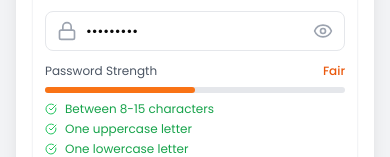
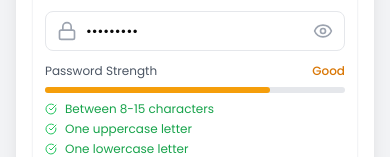
Before and after one commit to Dexian-RCA-codespire-internal/codespire-dexian-frontend, a React (Vite) app: page /register in a window 390 px wide. Both pictures are taken after typing "Sample", "Sample", "name@example.com", "5551234", "Sample123", "Sample123" into the empty fields and a click on the button "Create Account". Shown: the part 402-559 px from the top of the page. Built offline with nearby package versions, Linux system fonts and the light colour scheme; no server answers; what supertokens-auth-react would draw is missing.

Commit message:
added validation for phone

```diff
--- a/src/config/navigation.js
+++ b/src/config/navigation.js
@@ -5,7 +5,7 @@ export const navigationConfig = {
   // Core features (always enabled)
   dashboard: true,
   aiRca: true,
-  sla: true,                    // SLA Monitoring
+  sla: false,                    // SLA Monitoring
 
 
   // Optional features (can be enabled/disabled)
--- a/src/constants/countryCodes.js
+++ b/src/constants/countryCodes.js
@@ -114,8 +114,6 @@ export const COUNTRY_CODES = [
   { code: 'CD', name: 'Democratic Republic of the Congo', dialCode: '+243', flag: '🇨🇩' },
   { code: 'AO', name: 'Angola', dialCode: '+244', flag: '🇦🇴' },
   { code: 'CM', name: 'Cameroon', dialCode: '+237', flag: '🇨🇲' },
-  { code: 'TD', name: 'Chad', dialCode: '+235', flag: '🇹🇩' },
-  { code: 'CF', name: 'Central African Republic', dialCode: '+236', flag: '🇨🇫' },
   { code: 'RU', name: 'Russia', dialCode: '+7', flag: '🇷🇺' },
   { code: 'TR', name: 'Turkey', dialCode: '+90', flag: '🇹🇷' },
   { code: 'IL', name: 'Israel', dialCode: '+972', flag: '🇮🇱' },
--- a/src/pages/Auth/Register.jsx
+++ b/src/pages/Auth/Register.jsx
@@ -44,22 +44,23 @@ export default function Register() {
   }
 
   // Password strength calculation
-  const passwordStrength = getPasswordStrength(formData.password)
-  const passwordRequirements = getPasswordRequirements(formData.password)
+  const passwordStrength = getPasswordStrength(formData.password);
+  const passwordRequirements = getPasswordRequirements(formData.password);
+
   const strengthBarClass =
-  passwordStrength.level === 'weak' ? 'bg-red-500' :
-  passwordStrength.level === 'fair' ? 'bg-orange-500' :
-  passwordStrength.level === 'good' ? 'bg-green-500' :
-  passwordStrength.level === 'strong' ? 'bg-green-500' :
-  passwordStrength.level === 'invalid' ? 'bg-red-500' :
-  'bg-gray-300';
+    passwordStrength.level === 'weak'   ? 'bg-red-500'    :
+    passwordStrength.level === 'fair'   ? 'bg-orange-500' :
+    passwordStrength.level === 'good'   ? 'bg-amber-500'   :
+    passwordStrength.level === 'strong' ? 'bg-green-500'  :
+    passwordStrength.level === 'invalid'? 'bg-red-500'    :
+    'bg-gray-300';
 
   const strengthPercent =
-    passwordStrength.level === 'weak' ? 25 :
-    passwordStrength.level === 'fair' ? 50 :
-    passwordStrength.level === 'good' ? 75 :
+    passwordStrength.level === 'weak'   ? 25  :
+    passwordStrength.level === 'fair'   ? 50  :
+    passwordStrength.level === 'good'   ? 75  :
     passwordStrength.level === 'strong' ? 100 :
-    passwordStrength.level === 'invalid' ? 'bg-red-500' :
+    passwordStrength.level === 'invalid'? 0   :
     0;
 
   // Country dropdown functions
@@ -73,10 +74,9 @@ export default function Register() {
 
   const handlePhoneChange = (e) => {
     const value = e.target.value
-    // Limit to 15 digits total (including country code)
-    if (value.length <= 15) {
-      setFormData(prev => ({ ...prev, phone: value }))
-    }
+    const digitsOnly = value.replace(/\D+/g, '');
+    const LOCAL_MAX = 15;
+    setFormData(prev => ({ ...prev, phone: digitsOnly.slice(0, LOCAL_MAX) }));
   }
 
   // Close dropdown when clicking outside
@@ -263,13 +263,14 @@ export default function Register() {
                     required
                   />
                   {validationErrors.firstName && touchedFields.firstName && (
-                    <div className="flex items-center mt-1 text-red-600 text-xs">
+                    <div className="flex items-center mt-1 text-red-600 text-xs mt-10 ">
+
                       <AlertCircle className="h-3 w-3 mr-1" />
                       {validationErrors.firstName}
                     </div>
                   )}
                 </div>
-                <div className="relative">
+                <div className="relative " >
                   <div className="absolute inset-y-0 left-0 pl-3 flex items-center pointer-events-none">
                     <User className="h-5 w-5 text-gray-400" />
                   </div>
@@ -288,8 +289,8 @@ export default function Register() {
                     required
                   />
                   {validationErrors.lastName && touchedFields.lastName && (
-                    <div className="flex items-center mt-1 text-red-600 text-xs">
-                      <AlertCircle className="h-3 w-3 mr-1" />
+                    <div className="flex items-center text-red-600 text-xs absolute">
+                      {/* <AlertCircle className="h-3 w-3 mr-1 " /> */}
                       {validationErrors.lastName}
                     </div>
                   )}
@@ -382,6 +383,10 @@ export default function Register() {
                       name="phone"
                       value={formData.phone}
                       onChange={handlePhoneChange}
+                      maxLength={15}
+                      inputMode="numeric"
+                      pattern="[0-9]*"
+                      autoComplete="tel"
                       placeholder="Phone Number"
                       className="pl-10 h-10 sm:h-12 border border-gray-200 rounded-r-lg rounded-l-none focus:ring-2 focus:ring-blue-500 focus:border-blue-500 bg-white text-sm sm:text-base"
                       required
@@ -424,12 +429,15 @@ export default function Register() {
                   <div className="flex items-center justify-between">
                     <span className="text-xs sm:text-sm text-gray-600">Password Strength</span>
                     <span className={`text-xs sm:text-sm font-medium ${
-                      passwordStrength.level === 'weak' ? 'text-red-600' :
-                      passwordStrength.level === 'fair' ? 'text-orange-600' :
-                      passwordStrength.level === 'good' ? 'text-green-600' : 'text-green-600'
-                    }`}>
-                      {passwordStrength.text}
-                    </span>
+                        passwordStrength.level === 'weak'   ? 'text-red-600'    :
+                        passwordStrength.level === 'fair'   ? 'text-orange-600' :
+                        passwordStrength.level === 'good'   ? 'text-amber-600'   :
+                        passwordStrength.level === 'strong' ? 'text-green-600'  :
+                        passwordStrength.level === 'invalid'? 'text-red-600'    :
+                        'text-gray-600'
+                      }`}>
+                        {passwordStrength.text}
+                      </span>
                   </div>
                   <div className="w-full bg-gray-200 rounded-full h-1.5 sm:h-2">
                     <div
--- a/src/utils/validation.js
+++ b/src/utils/validation.js
@@ -16,14 +16,10 @@ export const validatePassword = (password = "") => {
   const meetsMin = length >= MIN_LENGTH;
   const meetsMax = length <= MAX_LENGTH;
 
-  // Check for repeated characters (3 or more in a row)
-  const hasRepeatedChars = /(.)\1{2,}/.test(password);
-
-  // Check for overall diversity (not just repeated single char)
-  const uniqueChars = new Set(password.split('')).size;
-  const isDiverse = uniqueChars >= 5; // Require at least 5 unique chars for strong
-
-  const allCriteria = meetsMin && hasUpperCase && hasLowerCase && hasNumber && hasSpecialChar && isDiverse && !hasRepeatedChars;
+  const criteria = [meetsMin, hasUpperCase, hasLowerCase, hasNumber, hasSpecialChar];
+  const score = criteria.filter(Boolean).length;
+  const allCriteria = score === 5;
+  const isValid = allCriteria && meetsMax;
 
   return {
     isValid: allCriteria && meetsMax,
@@ -36,9 +32,7 @@ export const validatePassword = (password = "") => {
     hasSpecialChar,
     length,
     allCriteria,
-    hasRepeatedChars,
-    isDiverse,
-    score: [meetsMin, hasUpperCase, hasLowerCase, hasNumber, hasSpecialChar, isDiverse, !hasRepeatedChars].filter(Boolean).length
+    score: [meetsMin, hasUpperCase, hasLowerCase, hasNumber, hasSpecialChar].filter(Boolean).length
   };
 };
 
@@ -52,23 +46,18 @@ export const getPasswordStrength = (password = "") => {
     return { level: 'invalid', color: 'red', text: 'Too long (max 15)' };
   }
 
-  if (len < 5) {
-    return { level: 'weak', color: 'red', text: 'Weak' };
+  switch (true) {
+    case (v.score <= 2):
+      return { level: 'weak',  color: 'red',    text: 'Weak' };
+    case (v.score === 3):
+      return { level: 'fair',  color: 'orange', text: 'Fair' };
+    case (v.score === 4):
+      return { level: 'good',  color: 'green',   text: 'Good' };
+    case (v.score === 5):
+      return { level: 'strong',color: 'green',  text: 'Strong' };
+    default:
+      return { level: 'weak',  color: 'red',    text: 'Weak' };
   }
-
-  if (len >= 5 && (v.hasNumber || v.hasSpecialChar) && !v.allCriteria) {
-    return { level: 'fair', color: 'orange', text: 'Fair' };
-  }
-
-  if (v.allCriteria && len <= 10) {
-    return { level: 'good', color: 'blue', text: 'Good' };
-  }
-
-  if (v.allCriteria && len >= 11) {
-    return { level: 'strong', color: 'green', text: 'Strong' };
-  }
-
-  return { level: 'weak', color: 'red', text: 'Weak' };
 };
 
 export const getPasswordRequirements = (password = "") => {
@@ -82,34 +71,34 @@ export const getPasswordRequirements = (password = "") => {
   ];
 };
 
-// Phone number validation (unchanged)
+// Phone number validation
 export const validatePhoneNumber = (phone) => {
   const phoneRegex = /^\+?[\d\s\-\(\)]{10,15}$/;
   return phoneRegex.test(phone);
 };
 
-// Name validation (unchanged)
+// Name validation
 export const validateName = (name) => {
   const nameRegex = /^[a-zA-Z\s]{2,50}$/;
   return nameRegex.test(name.trim());
 };
 
-// OTP validation (unchanged)
+// OTP validation
 export const validateOTP = (otp) => {
   const otpRegex = /^\d{6}$/;
   return otpRegex.test(otp);
 };
 
-// Registration form validator (only tweak the error text to match new rules)
+// Registration form validator
 export const validateRegistrationForm = (formData) => {
   const errors = {};
 
   if (!formData.firstName || !validateName(formData.firstName)) {
-    errors.firstName = 'First name must be 2-50 characters and contain only letters';
+    errors.firstName = 'Enter between 2-50 characters';
   }
 
   if (!formData.lastName || !validateName(formData.lastName)) {
-    errors.lastName = 'Last name must be 2-50 characters and contain only letters';
+    errors.lastName = 'Enter between 2-50 characters';
   }
 
   if (!formData.email || !validateEmail(formData.email)) {
@@ -140,8 +129,8 @@ export const validateLoginForm = (formData) => {
   if (!formData.email || !validateEmail(formData.email)) {
     errors.email = 'Please enter a valid email address';
   }
-  if (!formData.password || formData.password.length < 6) {
-    errors.password = 'Password must be at least 6 characters';
+  if (!formData.password || formData.password.length < 8) {
+    errors.password = 'Password must be at least 8 characters';
   }
   return {
     isValid: Object.keys(errors).length === 0,
```
